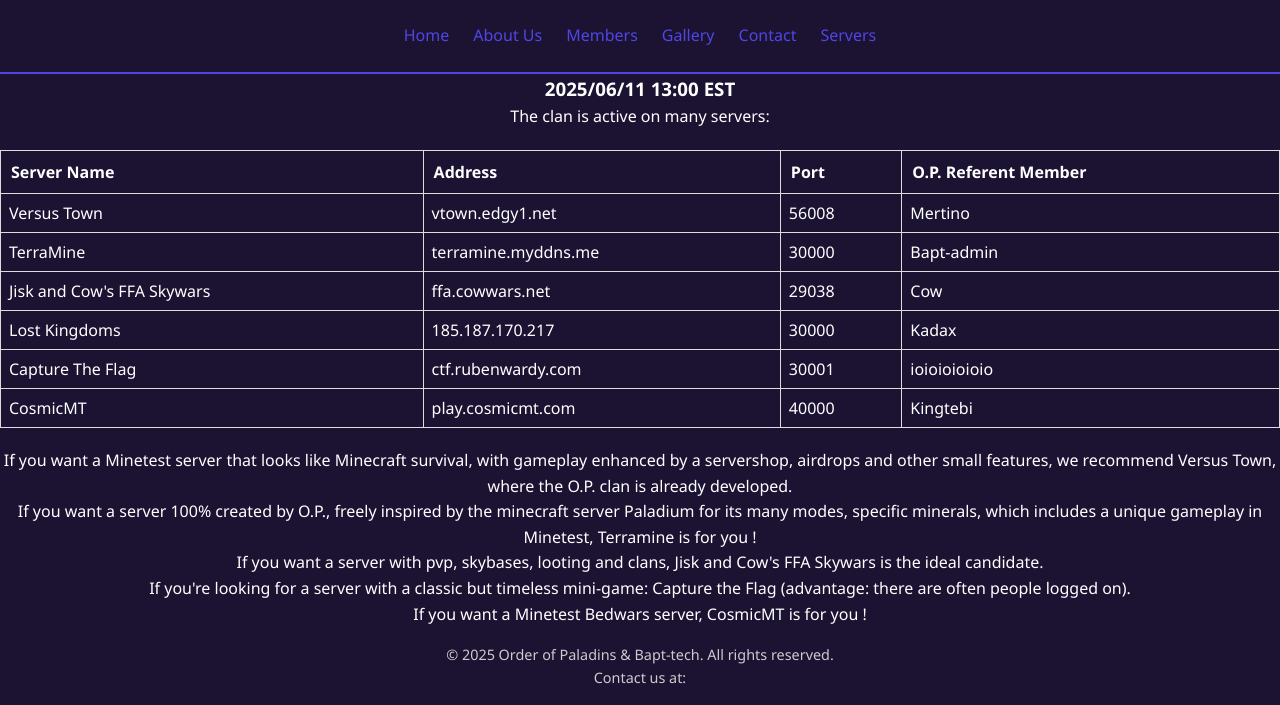
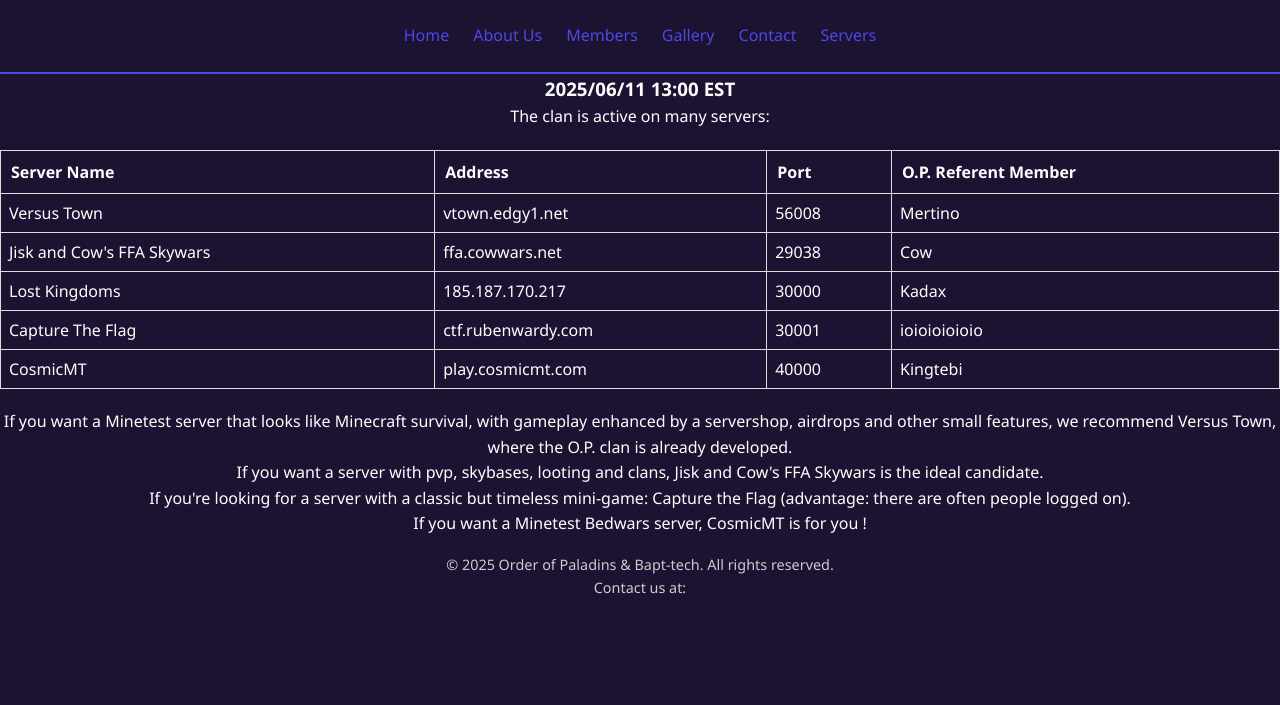
Before and after one commit to OPClan/opclan.github.io, a plain HTML site: page news.html in a window 1280 px wide. Shown: the part 117-822 px from the top of the page. After the commit the page ends 800 px from the top, so only its background shows below. Drawn offline with Linux system fonts and the light colour scheme.

Commit message:
Update news.html

```diff
--- a/news.html
+++ b/news.html
@@ -43,12 +43,6 @@
 						<td style="padding: 8px; border: 1px solid #ddd;">Mertino</td>
 					</tr>
 					<tr style="color: white;">
-						<td style="padding: 8px; border: 1px solid #ddd;">TerraMine</td>
-						<td style="padding: 8px; border: 1px solid #ddd;">terramine.myddns.me</td>
-						<td style="padding: 8px; border: 1px solid #ddd;">30000</td>
-						<td style="padding: 8px; border: 1px solid #ddd;">Bapt-admin</td>
-					</tr>
-					<tr style="color: white;">
 						<td style="padding: 8px; border: 1px solid #ddd;">Jisk and Cow's FFA Skywars</td>
 						<td style="padding: 8px; border: 1px solid #ddd;">ffa.cowwars.net</td>
 						<td style="padding: 8px; border: 1px solid #ddd;">29038</td>
@@ -74,7 +68,6 @@
 					</tr>
 				</table>
 				<p>If you want a Minetest server that looks like Minecraft survival, with gameplay enhanced by a servershop, airdrops and other small features, we recommend Versus Town, where the O.P. clan is already developed.</p>
-				<p>If you want a server 100% created by O.P., freely inspired by the minecraft server Paladium for its many modes, specific minerals, which includes a unique gameplay in Minetest, Terramine is for you !</p>
 				<p>If you want a server with pvp, skybases, looting and clans, Jisk and Cow's FFA Skywars is the ideal candidate.</p>
 				<p>If you're looking for a server with a classic but timeless mini-game: Capture the Flag (advantage: there are often people logged on).</p>
 				<p>If you want a Minetest Bedwars server, CosmicMT is for you !</p>
```
